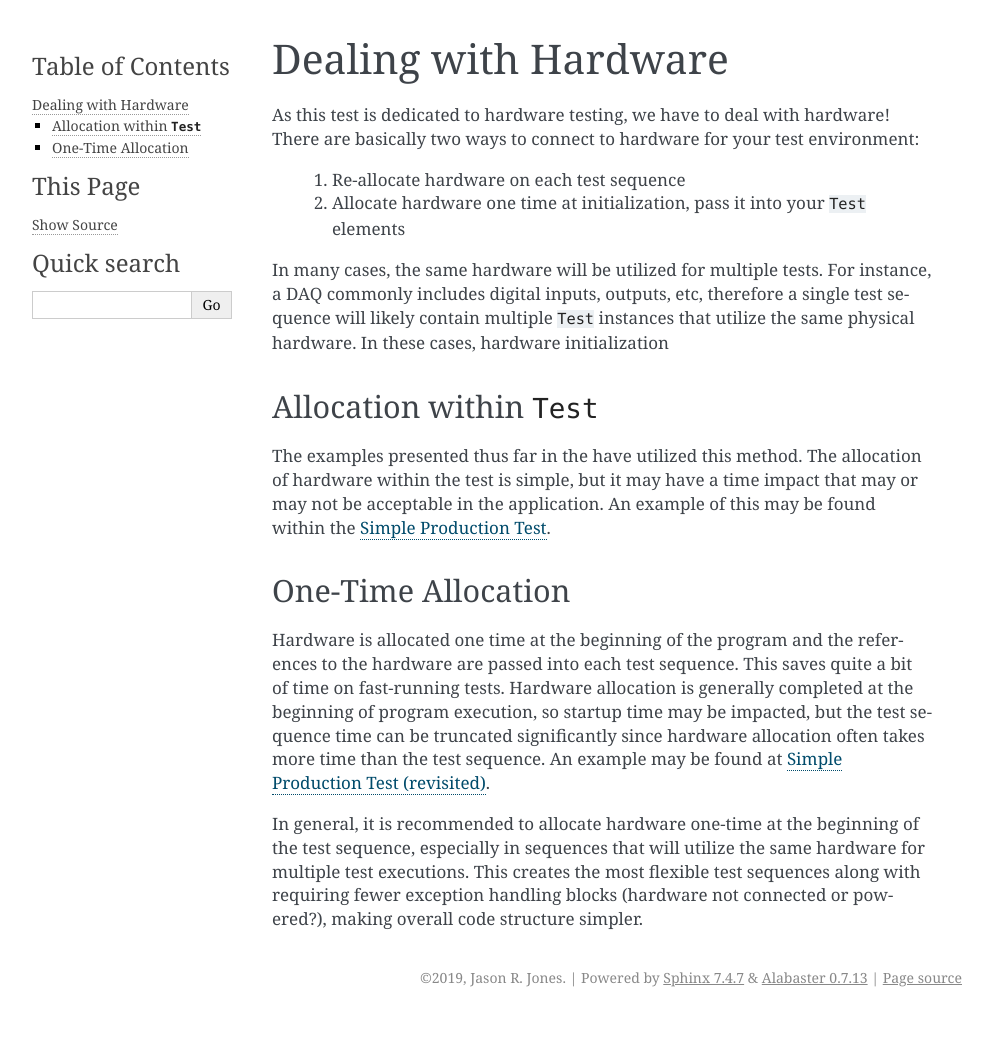
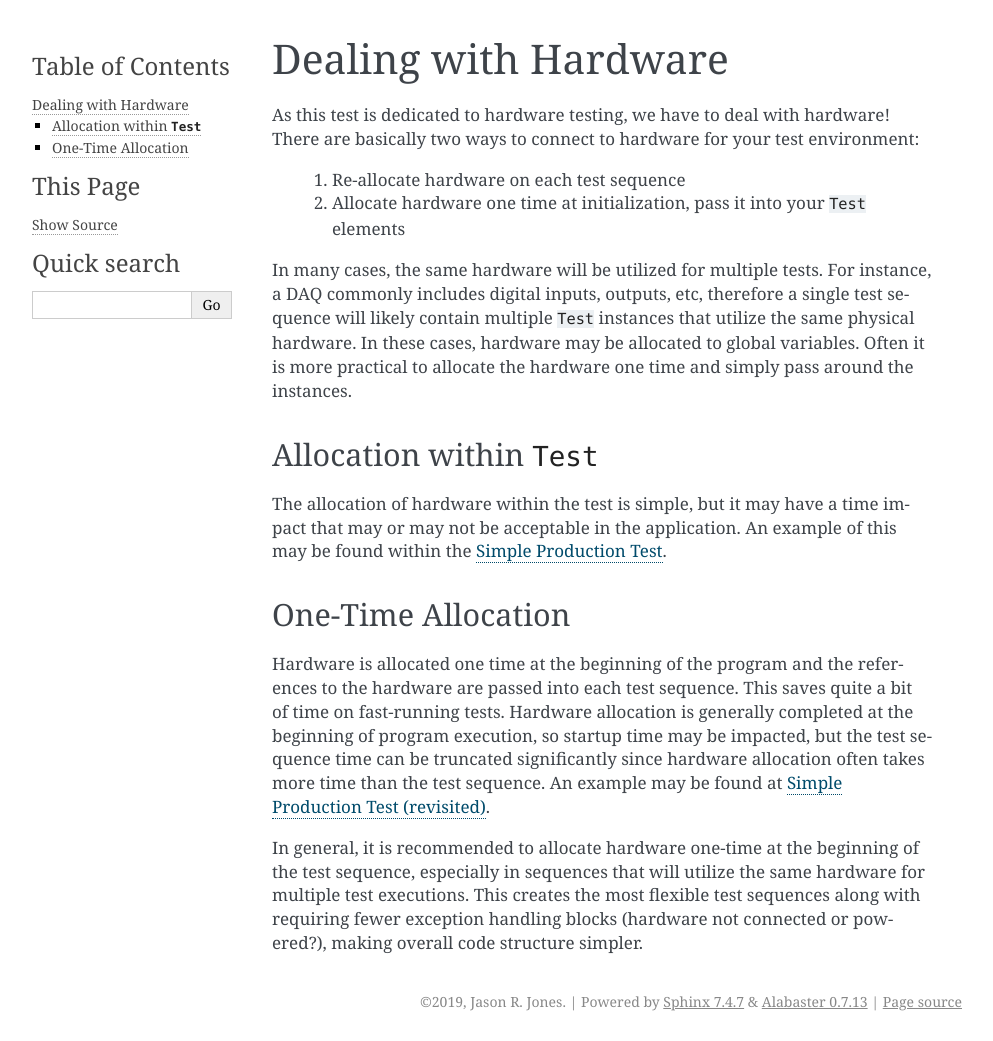
Before and after one commit to slightlynybbled/mats, a Sphinx documentation site: the page built from docs/source/pages/dealing-with-hardware.rst, in a window 1280 px wide. Shown: the whole page, without its empty margins (148-1141 px from the left). Built offline with Sphinx 7.4.7, drawn with Linux system fonts in a browser that asks for light colours; before the commit the page ends 1017 px from its top, so only the background shows below that.

Commit message:
Improving documentation.

```diff
--- a/docs/source/pages/dealing-with-hardware.rst
+++ b/docs/source/pages/dealing-with-hardware.rst
@@ -10,15 +10,14 @@ are basically two ways to connect to hardware for your test environment:
 In many cases, the same hardware will be utilized for multiple tests.  For instance,
 a DAQ commonly includes digital inputs, outputs, etc, therefore a single test
 sequence will likely contain multiple ``Test`` instances that utilize the same physical
-hardware.  In these cases, hardware initialization
+hardware.  In these cases, hardware may be allocated to global variables.  Often it is
+more practical to allocate the hardware one time and simply pass around the instances.
 
 Allocation within ``Test``
 ==========================
-The examples presented thus far in the  have utilized this method.  The
-allocation of hardware within the test is simple, but it may have a time impact
+The allocation of hardware within the test is simple, but it may have a time impact
 that may or may not be acceptable in the application.  An example of this may be
 found within the :ref:`examples_simple_production_test`.
-
 
 One-Time Allocation
 ===================
```
